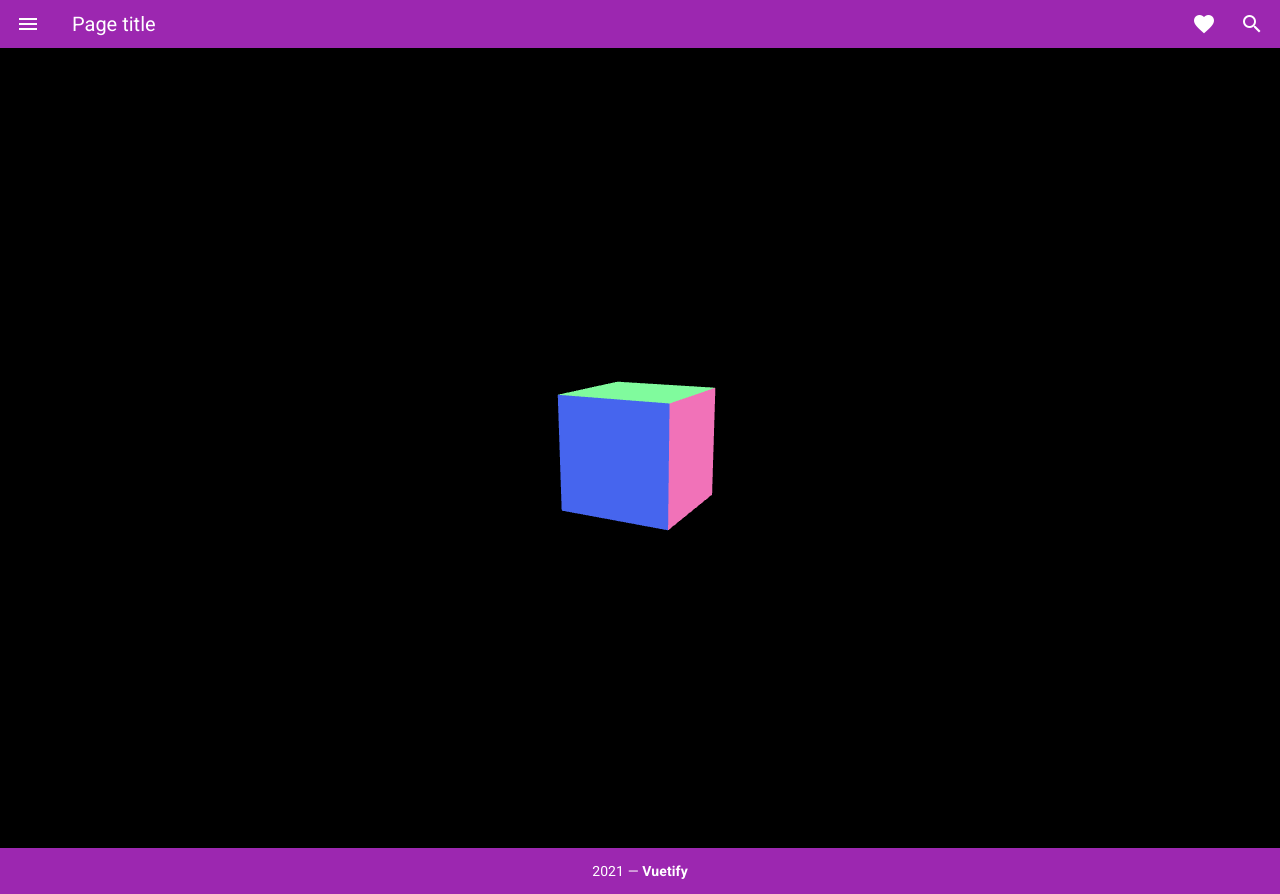
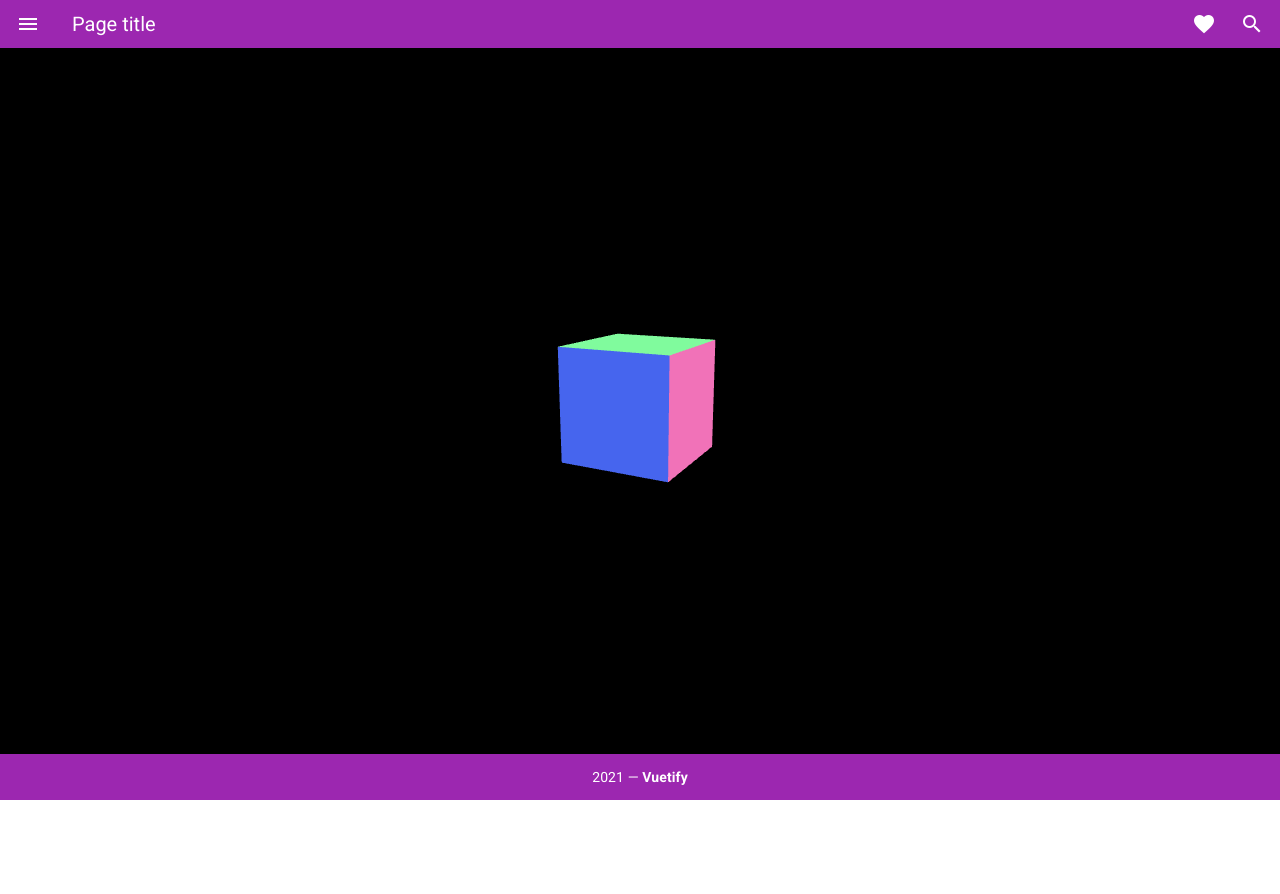
Before and after one commit to kuangcaobaihuzi2017/vuethreejs, a Vue app: page / in a window 1280 px wide. After the commit the page ends 800 px from the top, so only its background shows below. Built offline with nearby package versions, Linux system fonts and the light colour scheme.

Commit message:
让header,body,footer在一个页面,不需要滚轮

```diff
--- a/src/components/Main.vue
+++ b/src/components/Main.vue
@@ -13,9 +13,7 @@
       </v-btn>
     </v-app-bar>
 
-    <!-- 根据应用组件来调整你的内容 -->
-    <v-main style="padding: 48px 0px 0px">
-      <!-- 给应用提供合适的间距 -->
+    <v-main style="padding: 0px; height: 700px">
       <common-body></common-body>
     </v-main>
     <v-footer dark padless>
```
